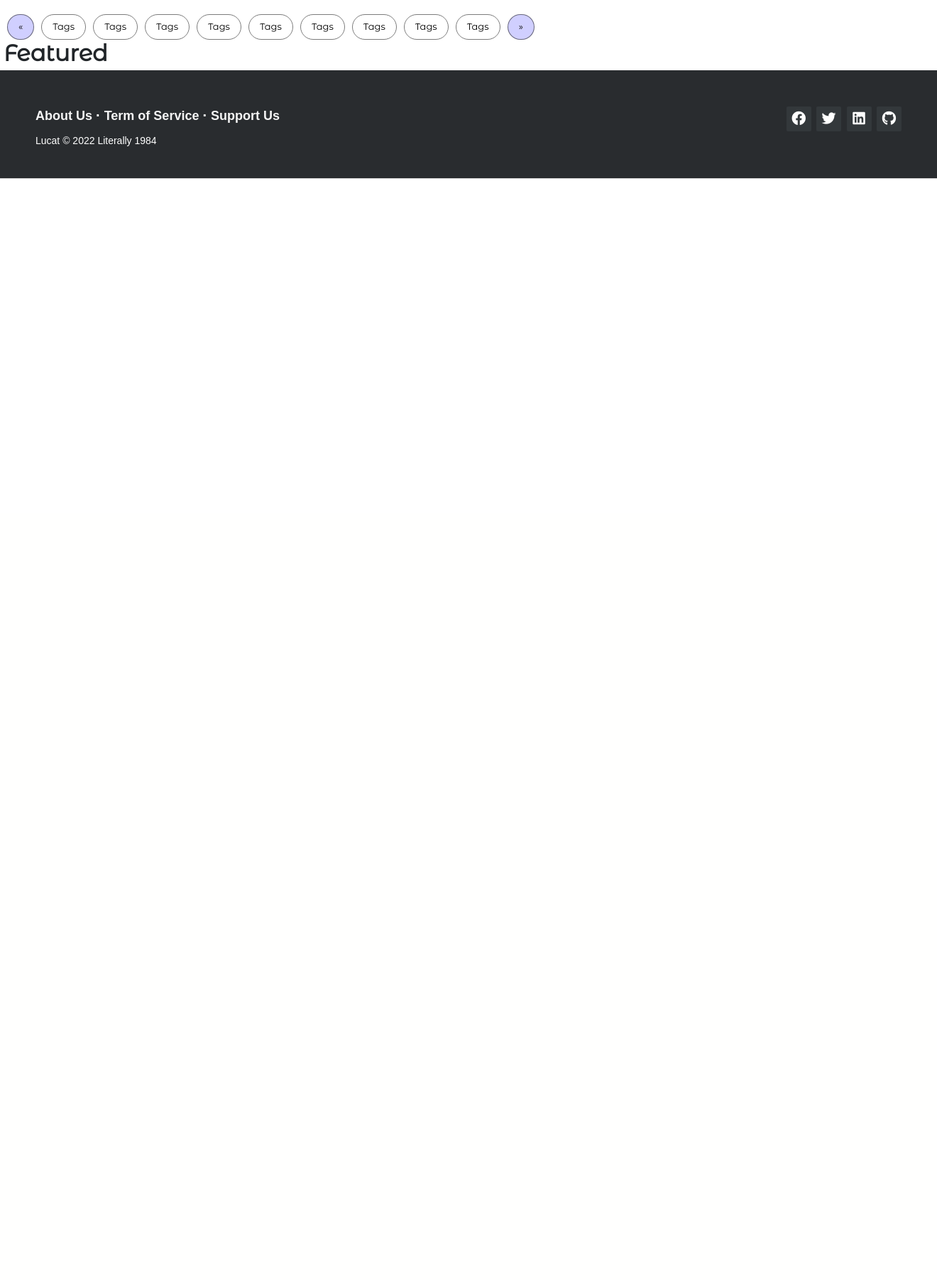
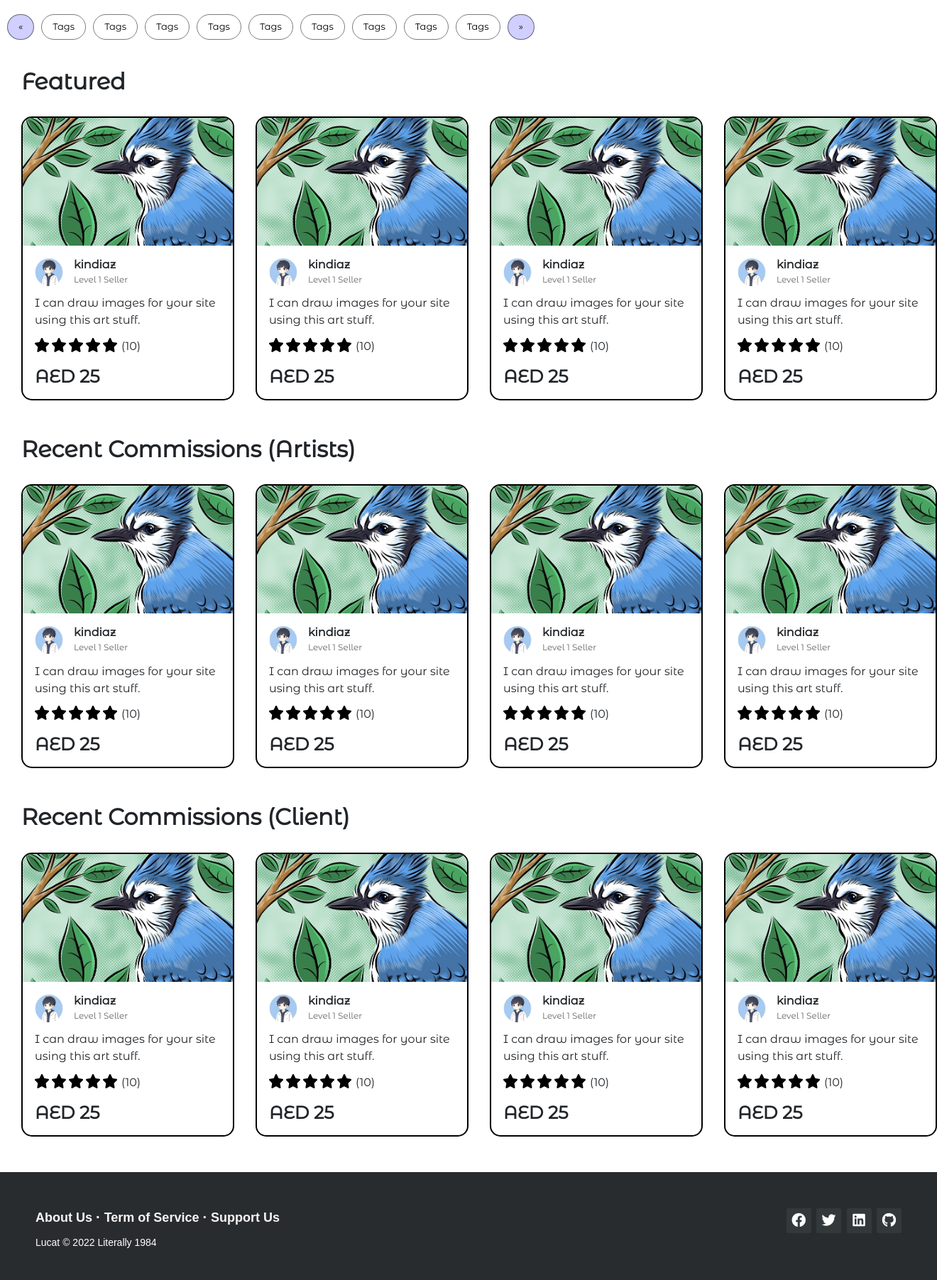
Before and after one commit to XefiCodes/Lucat, a PHP site: page /commissions.html in a window 1320 px wide. Shown: the part 78-1881 px from the top of the page at 71% size. Before the commit the page ends 330 px from the top, so only its background shows below. Run offline with PHP 8.4, Linux system fonts and the light colour scheme.

Commit message:
Added content to the commissions page.

```diff
--- a/Styles/commissions.css
+++ b/Styles/commissions.css
@@ -206,9 +206,92 @@ body{
 
 .featureHeader{
     margin-left:5px;
-    /* margin-top:5px; */
-    margin-bottom: 5px;
+    margin-top:40px;
+    margin-bottom: 30px;
     align-self: center;
+    margin-left: 30px;
+}
+
+.card-container {
+  display: grid;
+  grid-auto-flow: column;
+  grid-gap: 30px;
+  margin-left: 30px;
+  margin-bottom: 50px;
+}
+
+.card {
+  width: 300px;
+  height: 400px;
+  display: grid;
+  grid-template-rows: 180px 1fr;
+  border: 2px solid black;
+  border-radius: 15px;
+  overflow: hidden;
+}
+
+.card * {
+  margin: 0;
+  padding: 0;
+}
+
+.card .card-cover {
+  width: 100%;
+  height: 180px;
+}
+
+.card .card-cover img {
+  width: 100%;
+  height: 100%;
+}
+
+.card .card-content {
+  margin: 17px 17px 0;
+  display: grid;
+}
+
+.card .card-content .card-seller {
+  display: grid;
+  grid-template-columns: 40px 1fr;
+  grid-gap: 15px;
+}
+
+.card .card-content .card-seller img {
+  width: 40px;
+  height: 40px;
+  border-radius: 50px;
+}
+
+.card .card-content .card-seller h3 {
+  font-size: 16px;
+  font-weight: bold;
+  margin-bottom: 3px;
+}
+
+.card .card-content .card-seller .level {
+  font-size: 12px;
+  color: #666;
+  margin: 0;
+}
+
+.card .card-content .card-desc {
+  font-size: 16px;
+}
+
+.card .card-content .card-rating {
+  display: grid;
+  grid-template-columns: 116px 1fr;
+  grid-gap: 6px;
+}
+
+.card .card-content .card-rating img {
+  width: 116px;
+  height: 20px;
+}
+
+.card .card-content .card-price {
+  font-size: 25px;
+  font-weight: bolder;
 }
 
 .footer-distributed {
--- a/commissions.html
+++ b/commissions.html
@@ -55,8 +55,232 @@
     </span>
 
     <h2 class="featureHeader"><b>Featured</b></h2>
+    <div class="card-container">
+        <div class="card">
+            <div class="card-cover"><img src="img/cover.jpg" alt="Cover Picture" /></div>
+            <div class="card-content">
+                <div class="card-seller">
+                    <img src="img/prof.jpg" alt="Profile Picture">
+                    <div>
+                        <h3>kindiaz</h3>
+                        <p class="level">Level 1 Seller</p>
+                    </div>
+                </div>
+                <p class="card-desc">I can draw images for your site using this art stuff.</p>
+                <div class="card-rating">
+                    <img src="img/rating.png" alt="Rating">
+                    <p>(10)</p>
+                </div>
+                <div class="card-price">AED 25</div>
+            </div>
+        </div>
+        <div class="card">
+            <div class="card-cover"><img src="img/cover.jpg" alt="Cover Picture" /></div>
+            <div class="card-content">
+                <div class="card-seller">
+                    <img src="img/prof.jpg" alt="Profile Picture">
+                    <div>
+                        <h3>kindiaz</h3>
+                        <p class="level">Level 1 Seller</p>
+                    </div>
+                </div>
+                <p class="card-desc">I can draw images for your site using this art stuff.</p>
+                <div class="card-rating">
+                    <img src="img/rating.png" alt="Rating">
+                    <p>(10)</p>
+                </div>
+                <div class="card-price">AED 25</div>
+            </div>
+        </div>
+        <div class="card">
+            <div class="card-cover"><img src="img/cover.jpg" alt="Cover Picture" /></div>
+            <div class="card-content">
+                <div class="card-seller">
+                    <img src="img/prof.jpg" alt="Profile Picture">
+                    <div>
+                        <h3>kindiaz</h3>
+                        <p class="level">Level 1 Seller</p>
+                    </div>
+                </div>
+                <p class="card-desc">I can draw images for your site using this art stuff.</p>
+                <div class="card-rating">
+                    <img src="img/rating.png" alt="Rating">
+                    <p>(10)</p>
+                </div>
+                <div class="card-price">AED 25</div>
+            </div>
+        </div>
+        <div class="card">
+            <div class="card-cover"><img src="img/cover.jpg" alt="Cover Picture" /></div>
+            <div class="card-content">
+                <div class="card-seller">
+                    <img src="img/prof.jpg" alt="Profile Picture">
+                    <div>
+                        <h3>kindiaz</h3>
+                        <p class="level">Level 1 Seller</p>
+                    </div>
+                </div>
+                <p class="card-desc">I can draw images for your site using this art stuff.</p>
+                <div class="card-rating">
+                    <img src="img/rating.png" alt="Rating">
+                    <p>(10)</p>
+                </div>
+                <div class="card-price">AED 25</div>
+            </div>
+        </div>
+    </div>
 
+    <h2 class="featureHeader"><b>Recent Commissions (Artists)</b></h2>
+    <div class="card-container">
+        <div class="card">
+            <div class="card-cover"><img src="img/cover.jpg" alt="Cover Picture" /></div>
+            <div class="card-content">
+                <div class="card-seller">
+                    <img src="img/prof.jpg" alt="Profile Picture">
+                    <div>
+                        <h3>kindiaz</h3>
+                        <p class="level">Level 1 Seller</p>
+                    </div>
+                </div>
+                <p class="card-desc">I can draw images for your site using this art stuff.</p>
+                <div class="card-rating">
+                    <img src="img/rating.png" alt="Rating">
+                    <p>(10)</p>
+                </div>
+                <div class="card-price">AED 25</div>
+            </div>
+        </div>
+        <div class="card">
+            <div class="card-cover"><img src="img/cover.jpg" alt="Cover Picture" /></div>
+            <div class="card-content">
+                <div class="card-seller">
+                    <img src="img/prof.jpg" alt="Profile Picture">
+                    <div>
+                        <h3>kindiaz</h3>
+                        <p class="level">Level 1 Seller</p>
+                    </div>
+                </div>
+                <p class="card-desc">I can draw images for your site using this art stuff.</p>
+                <div class="card-rating">
+                    <img src="img/rating.png" alt="Rating">
+                    <p>(10)</p>
+                </div>
+                <div class="card-price">AED 25</div>
+            </div>
+        </div>
+        <div class="card">
+            <div class="card-cover"><img src="img/cover.jpg" alt="Cover Picture" /></div>
+            <div class="card-content">
+                <div class="card-seller">
+                    <img src="img/prof.jpg" alt="Profile Picture">
+                    <div>
+                        <h3>kindiaz</h3>
+                        <p class="level">Level 1 Seller</p>
+                    </div>
+                </div>
+                <p class="card-desc">I can draw images for your site using this art stuff.</p>
+                <div class="card-rating">
+                    <img src="img/rating.png" alt="Rating">
+                    <p>(10)</p>
+                </div>
+                <div class="card-price">AED 25</div>
+            </div>
+        </div>
+        <div class="card">
+            <div class="card-cover"><img src="img/cover.jpg" alt="Cover Picture" /></div>
+            <div class="card-content">
+                <div class="card-seller">
+                    <img src="img/prof.jpg" alt="Profile Picture">
+                    <div>
+                        <h3>kindiaz</h3>
+                        <p class="level">Level 1 Seller</p>
+                    </div>
+                </div>
+                <p class="card-desc">I can draw images for your site using this art stuff.</p>
+                <div class="card-rating">
+                    <img src="img/rating.png" alt="Rating">
+                    <p>(10)</p>
+                </div>
+                <div class="card-price">AED 25</div>
+            </div>
+        </div>
+    </div>
 
+    <h2 class="featureHeader"><b>Recent Commissions (Client)</b></h2>
+    <div class="card-container">
+        <div class="card">
+            <div class="card-cover"><img src="img/cover.jpg" alt="Cover Picture" /></div>
+            <div class="card-content">
+                <div class="card-seller">
+                    <img src="img/prof.jpg" alt="Profile Picture">
+                    <div>
+                        <h3>kindiaz</h3>
+                        <p class="level">Level 1 Seller</p>
+                    </div>
+                </div>
+                <p class="card-desc">I can draw images for your site using this art stuff.</p>
+                <div class="card-rating">
+                    <img src="img/rating.png" alt="Rating">
+                    <p>(10)</p>
+                </div>
+                <div class="card-price">AED 25</div>
+            </div>
+        </div>
+        <div class="card">
+            <div class="card-cover"><img src="img/cover.jpg" alt="Cover Picture" /></div>
+            <div class="card-content">
+                <div class="card-seller">
+                    <img src="img/prof.jpg" alt="Profile Picture">
+                    <div>
+                        <h3>kindiaz</h3>
+                        <p class="level">Level 1 Seller</p>
+                    </div>
+                </div>
+                <p class="card-desc">I can draw images for your site using this art stuff.</p>
+                <div class="card-rating">
+                    <img src="img/rating.png" alt="Rating">
+                    <p>(10)</p>
+                </div>
+                <div class="card-price">AED 25</div>
+            </div>
+        </div>
+        <div class="card">
+            <div class="card-cover"><img src="img/cover.jpg" alt="Cover Picture" /></div>
+            <div class="card-content">
+                <div class="card-seller">
+                    <img src="img/prof.jpg" alt="Profile Picture">
+                    <div>
+                        <h3>kindiaz</h3>
+                        <p class="level">Level 1 Seller</p>
+                    </div>
+                </div>
+                <p class="card-desc">I can draw images for your site using this art stuff.</p>
+                <div class="card-rating">
+                    <img src="img/rating.png" alt="Rating">
+                    <p>(10)</p>
+                </div>
+                <div class="card-price">AED 25</div>
+            </div>
+        </div>
+        <div class="card">
+            <div class="card-cover"><img src="img/cover.jpg" alt="Cover Picture" /></div>
+            <div class="card-content">
+                <div class="card-seller">
+                    <img src="img/prof.jpg" alt="Profile Picture">
+                    <div>
+                        <h3>kindiaz</h3>
+                        <p class="level">Level 1 Seller</p>
+                    </div>
+                </div>
+                <p class="card-desc">I can draw images for your site using this art stuff.</p>
+                <div class="card-rating">
+                    <img src="img/rating.png" alt="Rating">
+                    <p>(10)</p>
+                </div>
+                <div class="card-price">AED 25</div>
+            </div>
+        </div>
+    </div>
 
     <footer class="footer-distributed">
         <div class="footer-right">
```
Also changed, not shown: img/cover.jpg (added), img/prof.jpg (added), img/rating.png (added).
